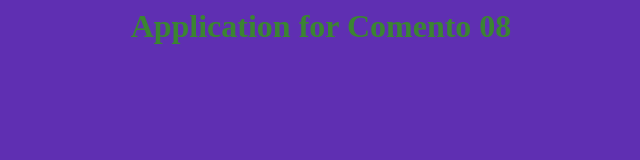
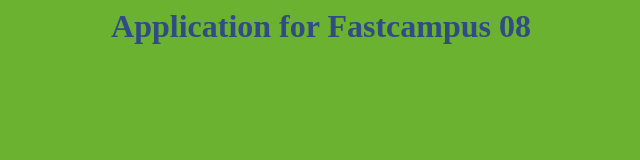
Before and after one commit to svcadm/nginx-ecs-sample, a plain HTML site: page index.html in a window 1280 px wide. Shown: the whole page, without its empty margins (319-959 px from the left). Drawn offline with Linux system fonts and the light colour scheme.

Commit message:
New Deployment
Init

```diff
--- a/index.html
+++ b/index.html
@@ -1,8 +1,8 @@
 <head>
     <title>Comento Application</title>
 </head>
-<body style="background-color: rgb(95, 47, 178);">
-<h1 style="color: rgb(59, 133, 49); text-align: center;">
-    Application for Comento 08
+<body style="background-color: rgb(106, 178, 47);">
+<h1 style="color: rgb(49, 76, 133); text-align: center;">
+    Application for Fastcampus 08
 </h1>
 </body>
```
